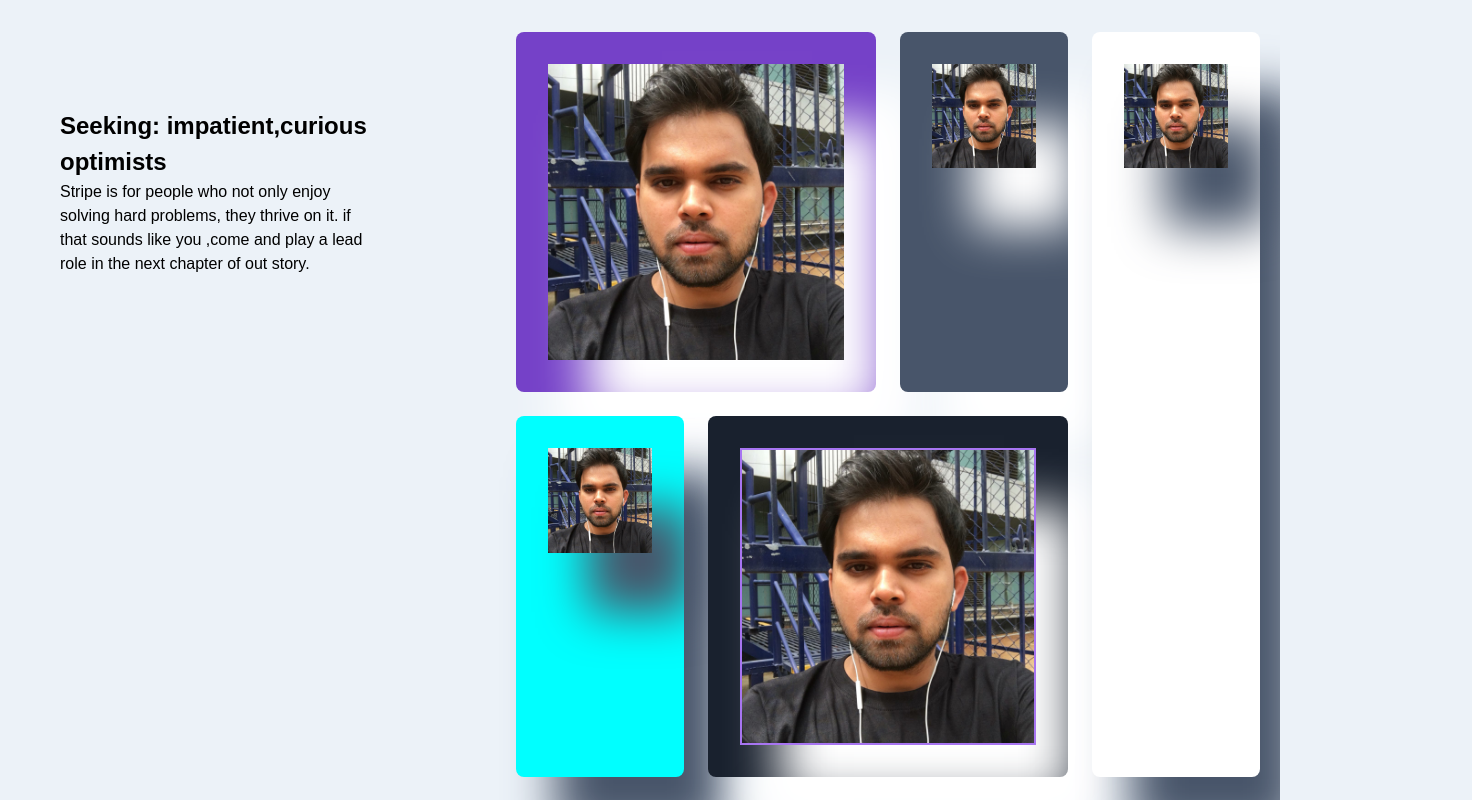
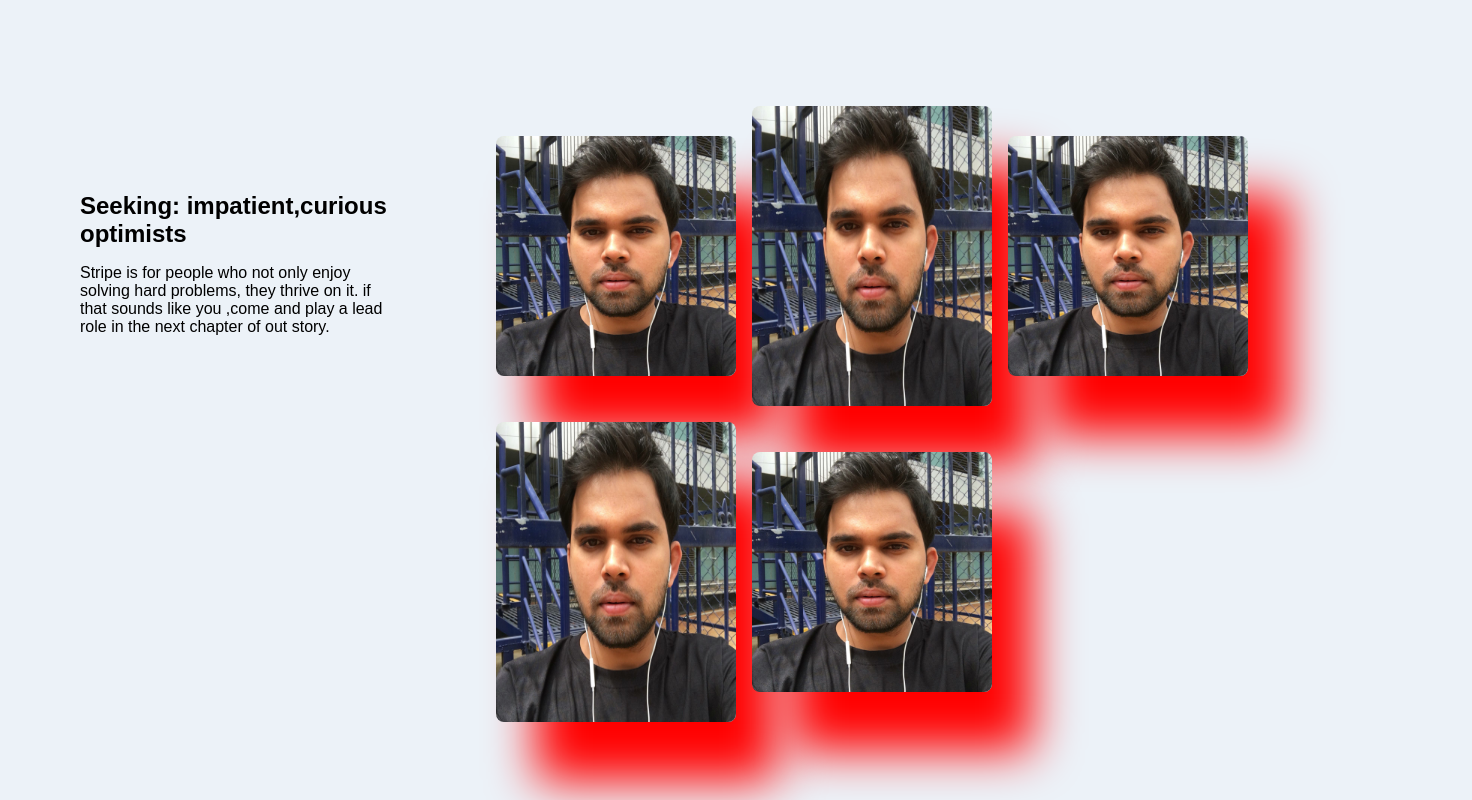
Before and after one commit to PVSR-git/stripeDemopage, a React (Create React App) app: page / in a window 1280 px wide. Shown: the top 800 px of the page, 1472 px wide, since content can reach past the window. Built offline with nearby package versions, Linux system fonts and the light colour scheme.

Commit message:
stripedDemo css  final touch

```diff
--- a/src/App.css
+++ b/src/App.css
@@ -23,172 +23,28 @@
   box-sizing: border-box;
 }
 
-/* Remove default margin */
-body,
-h1,
-h2,
-h3,
-h4,
-p,
-figure,
-blockquote,
-dl,
-dd {
-  margin: 0;
-}
-
-/* Remove list styles on ul, ol elements with a list role, which suggests default styling will be removed */
-ul[role="list"],
-ol[role="list"] {
-  list-style: none;
-}
-
   /* Set core root defaults */
   html:focus-within {
     scroll-behavior: smooth;
   }
-
-/* Set core body defaults */
-body {
-  min-height: 100vh;
-  text-rendering: optimizeSpeed;
-  line-height: 1.5;
-}
-
-/* A elements that don't have a class get default styles */
-a:not([class]) {
-  text-decoration-skip-ink: auto;
-}
-
-/* Make images easier to work with */
-img,
-picture {
-  max-width: 100%;
-  display: block;
-}
-
-/* Inherit fonts for inputs and buttons */
-input,
-button,
-textarea,
-select {
-  font: inherit;
-}
-
-/* Remove all animations, transitions and smooth scroll for people that prefer not to see them */
 @media (prefers-reduced-motion: reduce) {
   html:focus-within {
     scroll-behavior: auto;
   }
-
-  *,
-  *::before,
-  *::after {
-    animation-duration: 0.01ms !important;
-    animation-iteration-count: 1 !important;
-    transition-duration: 0.01ms !important;
-    scroll-behavior: auto !important;
-  }
 }
 
+
 body {
+  font-size: 62.5%;
   display: grid;
   place-content: center;
   min-height: 100vh;
-
+background-color:whitesmoke;
   font-family: var(--ff-primary);
   font-weight: var(--fw-400);
 
   background-color: hsl(var(--clr-neutral-200));
 }
-
-h1,
-h2,
-h3 {
-  font-weight: var(--fw-700);
-}
-
-/* utilities */
-.flex {
-  display: flex;
-  gap: var(--gap, 1rem);
-}
-
-.flow > *:where(:not(:first-child)) {
-  margin-top: var(--flow-spacer, 1em);
-}
-
-.bg-primary-400 {
-  background: hsl(var(--clr-primary-400));
-}
-.bg-secondary-400 {
-  background: hsl(var(--clr-secondary-400));
-}
-.bg-secondary-500 {
-  background: hsl(var(--clr-secondary-500));
-}
-
-.bg-neutral-100 {
-  background: hsl(var(--clr-neutral-100));
-}
-
-.text-neutral-100 {
-  color: hsl(var(--clr-neutral-100));
-}
-.text-secondary-400 {
-  color: hsl(var(--clr-secondary-400));
-}
-.border-primary-400 {
-  border: 2px solid #a775f1;
-}
-
-
-
-.testimonial-grid{
-  display: grid;
-  gap:1.5rem;
-
-  padding-block:2rem ;
-  width:min(95%,70rem);
-  margin-inline: auto;
-}
-@media (min-width: 50em){
-  .grid-col-span-2{
-      grid-column: span 2;
-    }
-.testimonial-grid{
-  grid-template-columns: repeat(4,1fr);
-}
-.testimonial:last-child{
-  grid-column-start: 4;
-   /* grid-row-start: 1;
-   grid-row-end: span 2; */
-   grid-row: 1 / span 2;
-}
-}
-.testimonial {
-  font-size: var(--fs-400);
-  padding: 2rem;
-  border-radius: 0.5rem;
-  box-shadow: 2.5rem 3.7rem 3rem;
-}
-.testimonial:nth-child(3){
-  background-color: aqua !important;
-}
-
-/* .testimonial.quote {
-
-  background-repeat: no-repeat;
-  background-position:  100%;
-} */
-
-.testimonial img {
-  box-shadow: 2.5rem 3.7rem 3rem;
-  aspect-ratio: 1;
-
-}
-
-
 .main-grid{
   display: grid;
   grid-template-columns:  15rem 1fr;
@@ -199,16 +55,17 @@ h3 {
   min-height: 100dvh;
 }
 main{
-    grid-column: 5;
+  grid-column: 3;
   width:calc(100vw - 15rem - 5vw)
 }
 
 
 
 aside{
-  margin-top:45% ;
-  margin-left: 25%;
-    grid-column:1.80;
+  margin:60%;
+
+margin-left:-10%;
+  grid-column:2;
   width: 20rem;
 
 }
@@ -218,3 +75,47 @@ h3 {
 margin: 0;
 font-size: x-large ;
 }
+.eyebrow{
+  font-size:medium;
+}
+
+
+/* utilities */
+
+
+.testimonial-grid  {
+  display: grid;
+  margin:10%;
+  gap:1rem;
+
+  grid-template-columns: repeat(3,15rem);
+  padding-block:0.5rem ;
+  margin-inline: auto;
+}
+.flex{
+  display: flex;
+  justify-content: center;
+  align-items: center;
+}
+img{
+
+
+  width: 15rem;
+}
+.grid-col-span-2{
+height: 300px;
+
+
+}
+
+
+
+
+
+.testimonial  {
+  font-size: var(--fs-400);
+
+  border-radius: 0.5rem;
+  box-shadow: 2.5rem 3.7rem 3rem red;
+
+}
--- a/src/App.js
+++ b/src/App.js
@@ -5,50 +5,17 @@ function App() {
   return (
     <div class="main-grid">
      <main class="testimonial-grid">
-    <article class="testimonial grid-col-span-2 flow bg-primary-400 quote text-neutral-100">
-      <div class="flex">
-        <div>
-          <img  src="./images/madhu.jpg" alt="daniel clifford"/>
-        </div>
+     <div class="flex">
+     <img  src="./images/madhu.jpg"  class="testimonial grid-col-span-1" alt="daniel clifford"/></div>
+     <div class="flex">
+     <img src="./images/madhu.jpg" class="testimonial grid-col-span-2"/></div>
+     <div class="flex">
+     <img src="./images/madhu.jpg" class="testimonial grid-col-span-1" alt="Jeanette Harmon" /></div>
+     <div class="flex">
+     <img src="./images/madhu.jpg" class="testimonial grid-col-span-2" alt="Kira Whittle" /></div>
+     <div class="flex">
+     <img  src="./images/madhu.jpg" class="testimonial grid-col-span-1" alt="Patrick Abrams" /></div>
 
-      </div>
-
-    </article>
-    <article class="testimonial flow bg-secondary-400 text-neutral-100">
-      <div class="flex">
-        <div>
-          <img src="./images/madhu.jpg" alt="Jonathan Walters"/>
-        </div>
-
-
-      </div>
-
-    </article>
-    <article class="testimonial flow bg-neutral-100 text-secondary-400">
-      <div class="flex">
-        <div>
-          <img src="./images/madhu.jpg" alt="Jeanette Harmon" />
-        </div>
-
-      </div>
-
-    </article>
-    <article class="testimonial grid-col-span-2 flow bg-secondary-500 text-neutral-100">
-      <div class="flex">
-        <div>
-          <img class="border-primary-400" src="./images/madhu.jpg" alt="Patrick Abrams" />
-        </div>
-
-      </div>
-
-    </article>
-    <article class="testimonial flow bg-neutral-100 text-secondary-400">
-      <div class="flex">
-        <div>
-          <img src="./images/madhu.jpg" alt="Kira Whittle" />
-        </div>
-       </div>
-    </article>
   </main>
     <aside>
 
```
Lines whose indentation alone changed are shown as unchanged.
